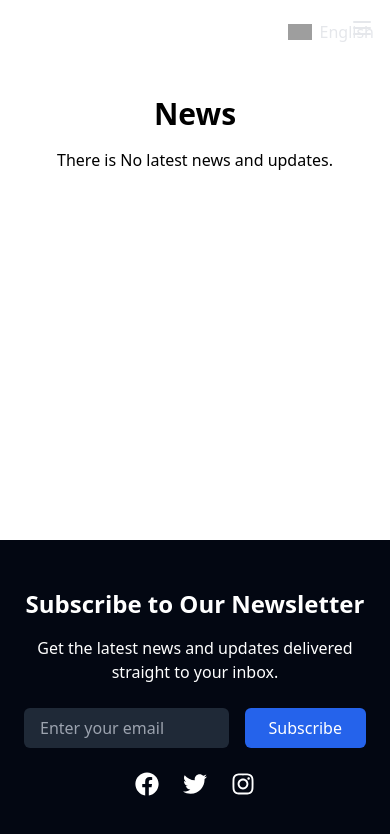
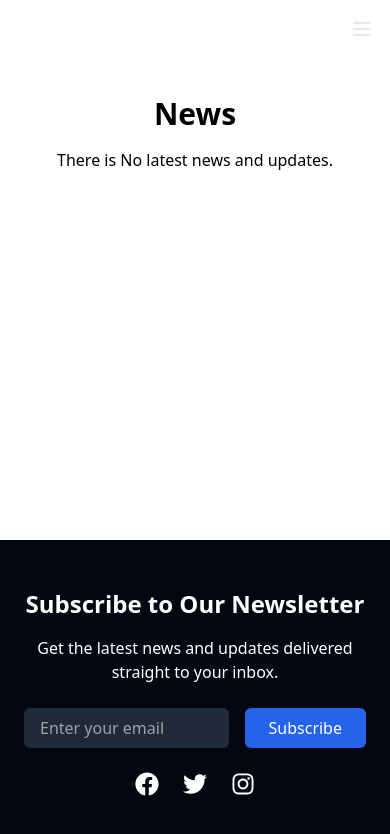
Before and after one commit to elisate/unicash, a React (Vite) app: page /News in a window 390 px wide. Shown: the top 834 px of the page. Built offline with nearby package versions, Linux system fonts and the light colour scheme; grey boxes are pictures that could not be loaded.

Commit message:
Updated responsiveness

```diff
--- a/src/components/Navbar.jsx
+++ b/src/components/Navbar.jsx
@@ -57,78 +57,9 @@ const Navbar = () => {
           </Link>
         </div>
 
-        <div className="flex items-center space-x-4">
-          <div className="relative">
-            <button
-              className="flex items-center space-x-2 text-gray-200 hover:text-blue-600 font-medium focus:outline-none"
-              onClick={() => setIsOpen(!isOpen)}
-            >
-              <img
-                src={
-                  language === "English"
-                    ? "https://upload.wikimedia.org/wikipedia/commons/a/a4/Flag_of_the_United_States.svg"
-                    : language === "Kinyarwanda"
-                    ? "https://upload.wikimedia.org/wikipedia/commons/thumb/1/1f/Flag_of_Rwanda.svg/2560px-Flag_of_Rwanda.svg.png"
-                    : "https://upload.wikimedia.org/wikipedia/commons/thumb/c/c3/Flag_of_France.svg/2560px-Flag_of_France.svg.png"
-                }
-                alt={language}
-                className="w-6 h-4"
-              />
-              <span>{language}</span>
-            </button>
-            {isOpen && (
-              <div className="absolute right-0 mt-2 w-32 bg-gray-950 border border-gray-700 shadow-md rounded-lg">
-                <button
-                  onClick={() => {
-                    handleLanguageChange("English");
-                    setIsOpen(false);
-                  }}
-                  className="flex items-center w-full text-left px-4 py-2 text-sm text-gray-200 hover:bg-gray-700"
-                >
-                  <img
-                    src="https://upload.wikimedia.org/wikipedia/commons/a/a4/Flag_of_the_United_States.svg"
-                    alt="English"
-                    className="w-6 h-4 mr-2"
-                  />
-                  English
-                </button>
-                <button
-                  onClick={() => {
-                    handleLanguageChange("Kinyarwanda");
-                    setIsOpen(false);
-                  }}
-                  className="flex items-center w-full text-left px-4 py-2 text-sm text-gray-200 hover:bg-gray-700"
-                >
-                  <img
-                    src="https://upload.wikimedia.org/wikipedia/commons/thumb/1/1f/Flag_of_Rwanda.svg/2560px-Flag_of_Rwanda.svg.png"
-                    alt="Kinyarwanda"
-                    className="w-6 h-4 mr-2"
-                  />
-                  Kinyarwanda
-                </button>
-                <button
-                  onClick={() => {
-                    handleLanguageChange("French");
-                    setIsOpen(false);
-                  }}
-                  className="flex items-center w-full text-left px-4 py-2 text-sm text-gray-200 hover:bg-gray-700"
-                >
-                  <img
-                    src="https://upload.wikimedia.org/wikipedia/commons/thumb/c/c3/Flag_of_France.svg/2560px-Flag_of_France.svg.png"
-                    alt="French"
-                    className="w-6 h-4 mr-2"
-                  />
-                  French
-                </button>
-              </div>
-            )}
-          </div>
-        </div>
-      </div>
-
         <div className="md:hidden">
           <button
-          className="absolute top-4 right-4 text-gray-200 focus:outline-none"
+            className="text-gray-200 focus:outline-none"
             onClick={() => setIsOpen(!isOpen)}
           >
             <svg
@@ -193,8 +124,44 @@ const Navbar = () => {
               >
                 {translations[language].contact}
               </Link>
+              <div className="border-t border-gray-700 mt-2">
+                <button
+                  onClick={() => handleLanguageChange("English")}
+                  className="flex items-center w-full text-left px-4 py-2 text-sm text-gray-200 hover:bg-gray-700"
+                >
+                  <img
+                    src="https://upload.wikimedia.org/wikipedia/commons/a/a4/Flag_of_the_United_States.svg"
+                    alt="English"
+                    className="w-6 h-4 mr-2"
+                  />
+                  English
+                </button>
+                <button
+                  onClick={() => handleLanguageChange("Kinyarwanda")}
+                  className="flex items-center w-full text-left px-4 py-2 text-sm text-gray-200 hover:bg-gray-700"
+                >
+                  <img
+                    src="https://upload.wikimedia.org/wikipedia/commons/thumb/1/1f/Flag_of_Rwanda.svg/2560px-Flag_of_Rwanda.svg.png"
+                    alt="Kinyarwanda"
+                    className="w-6 h-4 mr-2"
+                  />
+                  Kinyarwanda
+                </button>
+                <button
+                  onClick={() => handleLanguageChange("French")}
+                  className="flex items-center w-full text-left px-4 py-2 text-sm text-gray-200 hover:bg-gray-700"
+                >
+                  <img
+                    src="https://upload.wikimedia.org/wikipedia/commons/thumb/c/c3/Flag_of_France.svg/2560px-Flag_of_France.svg.png"
+                    alt="French"
+                    className="w-6 h-4 mr-2"
+                  />
+                  French
+                </button>
+              </div>
             </div>
           )}
+        </div>
       </div>
     </nav>
   );
```
Lines whose indentation alone changed are shown as unchanged.
